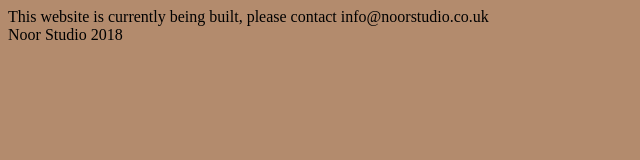
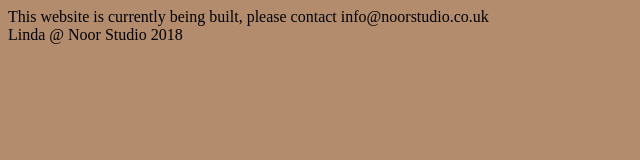
Before and after one commit to noorstudio/noorstudio.github.io, a plain HTML site: page index.html in a window 1280 px wide. Shown: the full height of the page, 0-640 px from the left. Drawn offline with Linux system fonts and the light colour scheme.

Commit message:
Update index.html

```diff
--- a/index.html
+++ b/index.html
@@ -8,6 +8,6 @@
     </style>
     This website is currently being built, please contact info@noorstudio.co.uk
     <br/>
-    Noor Studio 2018
+    Linda @ Noor Studio 2018
   </body>
 </html>
```
